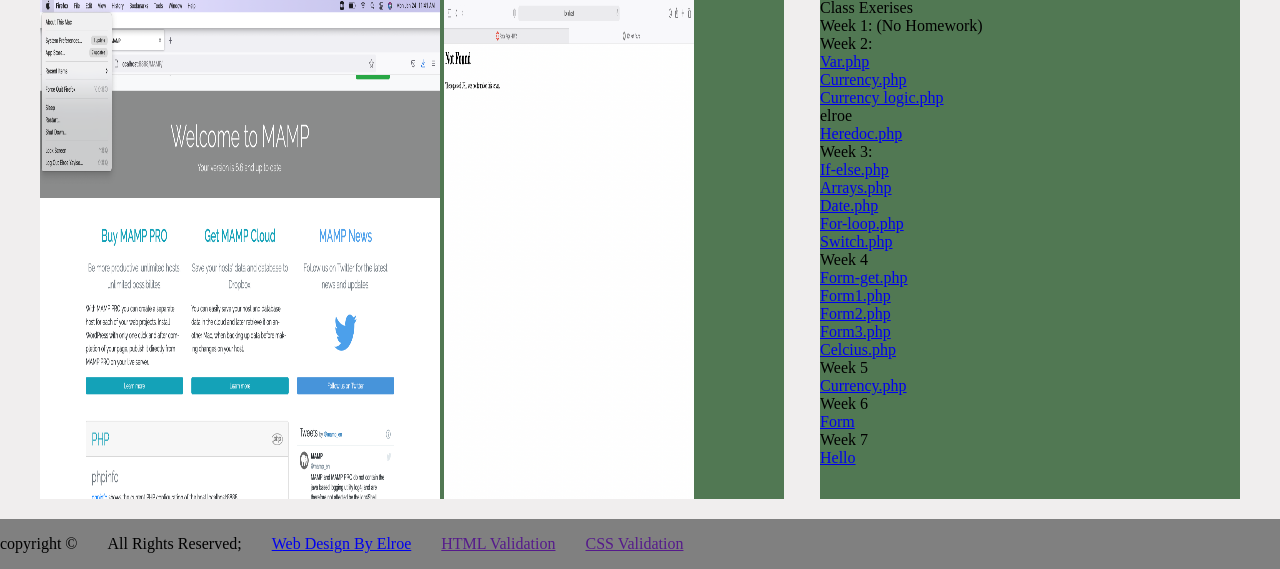
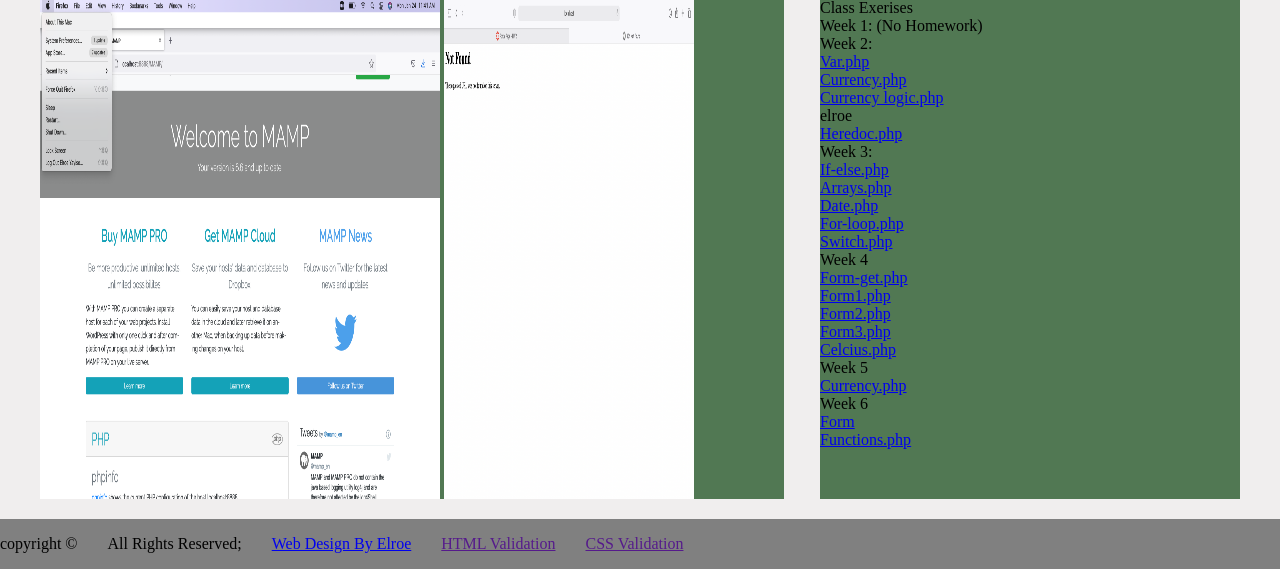
Before and after one commit to elroeyayiso/Elroe.-IT261, a PHP site: page / in a window 1280 px wide. Shown: the part 436-1005 px from the top of the page. Run offline with PHP 8.4, Linux system fonts and the light colour scheme.

Commit message:
Update index.php

```diff
--- a/index.php
+++ b/index.php
@@ -147,10 +147,12 @@
     <a href="/Weeks/Week%206/%20Our%20Emailable%20Form%201.php">Form</a>
 </p>
 
-    <p>Week 7</p>
-    <p>
-<a href= "/IT261/Weeks/Week%206/%20Our%20Emailable%20Form%201.php">Hello</a
+
 <p>
+    <a href="/Weeks/Week%206/functions.php">Functions.php</a>
+</p>
+
+
 
 
 </p>
```
